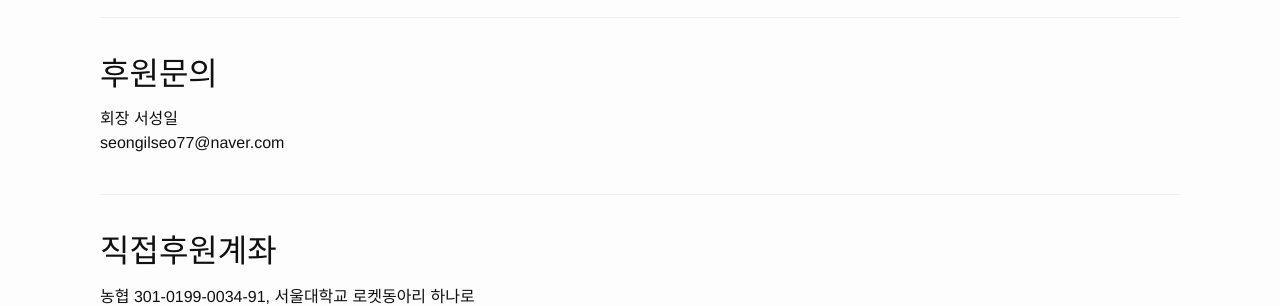
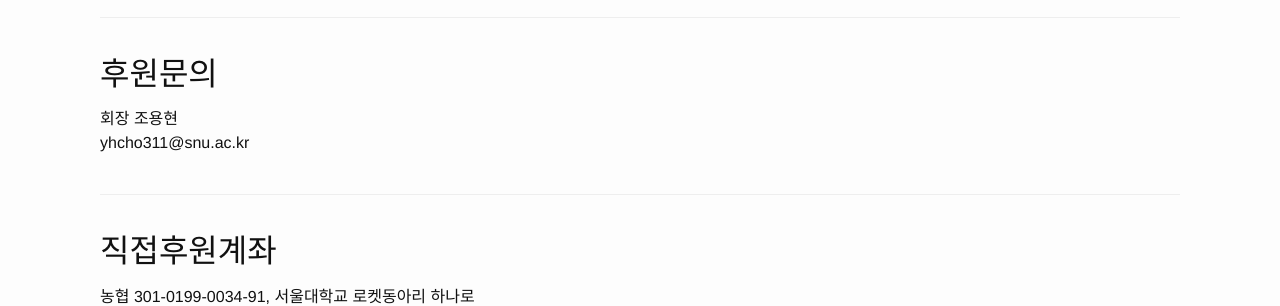
Before and after one commit to Hanaro2021/hanaro.github.io, a Jekyll site: the page built from _pages/9.support.md, in a window 1280 px wide. Shown: the part 254-560 px from the top of the page. Built offline with Jekyll 4.4.1, drawn with Linux system fonts in a browser that asks for light colours; nearby versions of some CDN libraries.

Commit message:
Update 9.support.md

```diff
--- a/_pages/9.support.md
+++ b/_pages/9.support.md
@@ -10,8 +10,8 @@
 * * *
 <br/>
 <h2>후원문의</h2>
-회장 서성일<br/>
-seongilseo77@naver.com<br/><br/>
+회장 조용현<br/>
+yhcho311@snu.ac.kr<br/><br/>
 
 * * *
 <br/>
```
